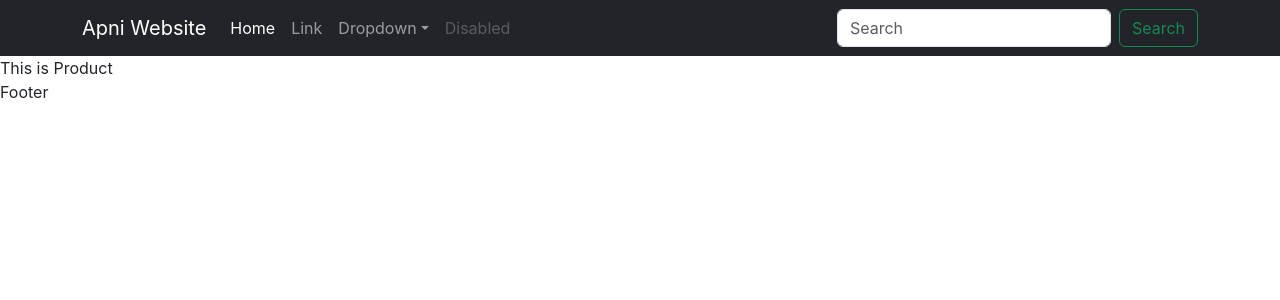
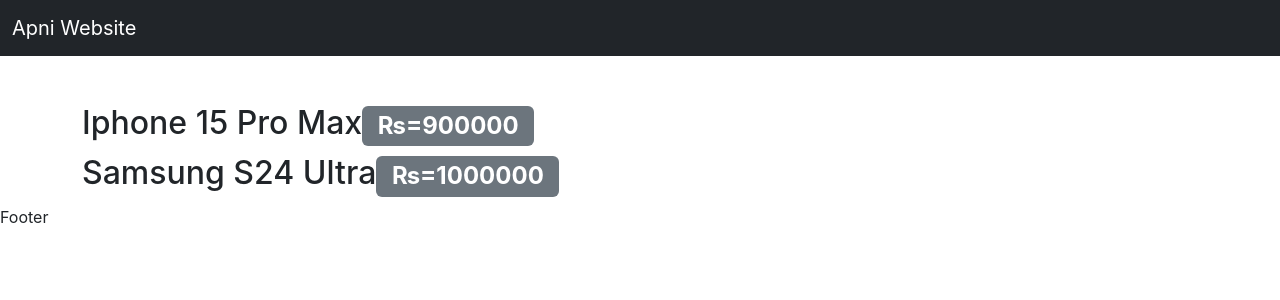
Before and after one commit to naufel1122/React-Cart, a React (Create React App) app in the folder cart/: page / in a window 1280 px wide. Shown: the top 300 px of the page. Built offline with nearby package versions, Linux system fonts and the light colour scheme.

Commit message:
still working

```diff
--- a/cart/src/App.js
+++ b/cart/src/App.js
@@ -11,7 +11,7 @@
 
 
 function App() {
-  const product = [
+  const productList = [
     {
       Price : 900000,
       name: 'Iphone 15 Pro Max',
@@ -26,7 +26,9 @@
   return (
     <>
       <Navbar/>
-    <ProductList product={product}/>
+      <main className="container mt-5">
+    <ProductList productList={productList}/>
+      </main>
     <Footer/>
     </>
   )
--- a/cart/src/components/Navbar.js
+++ b/cart/src/components/Navbar.js
@@ -4,13 +4,13 @@
     return (
         <>
             <nav class="navbar navbar-expand-lg bg-dark navbar-dark">
-                <div class="container">
+                <div class="container-fluid">
                     <a class="navbar-brand" href="#">Apni Website</a>
                     <button class="navbar-toggler" type="button" data-bs-toggle="collapse" data-bs-target="#navbarSupportedContent" aria-controls="navbarSupportedContent" aria-expanded="false" aria-label="Toggle navigation">
                         <span class="navbar-toggler-icon"></span>
                     </button>
                     <div class="collapse navbar-collapse" id="navbarSupportedContent">
-                        <ul class="navbar-nav me-auto mb-2 mb-lg-0">
+                        {/* <ul class="navbar-nav me-auto mb-2 mb-lg-0">
                             <li class="nav-item">
                                 <a class="nav-link active" aria-current="page" href="#">Home</a>
                             </li>
@@ -35,7 +35,7 @@
                         <form class="d-flex" role="search">
                             <input class="form-control me-2" type="search" placeholder="Search" aria-label="Search"/>
                                 <button class="btn btn-outline-success" type="submit">Search</button>
-                        </form>
+                        </form> */}
                     </div>
                 </div>
             </nav>
--- /dev/null
+++ b/cart/src/components/Product.js
@@ -0,0 +1,11 @@
+import React from 'react'
+
+export default function Product(props) {
+  return (
+    <div className='row' >
+        <div className='col-6'>
+            <h2>{props.product.name}<span class="badge bg-secondary">₨={props.product.Price}</span></h2>
+        </div>
+    </div>
+  )
+}
--- a/cart/src/components/ProductList.js
+++ b/cart/src/components/ProductList.js
@@ -1,7 +1,11 @@
-import React from 'react'
+import React from 'react';
+import Product from './Product';
 
 export default function ProductList(props) {
+  console.log(props);
   return (
-    <div>This is Product</div>
+    props.productList.map((product, i)=>{
+      return <Product product={product} key={i} />
+    })
   )
 }
```
